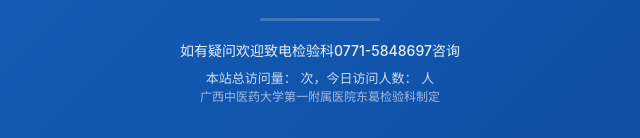
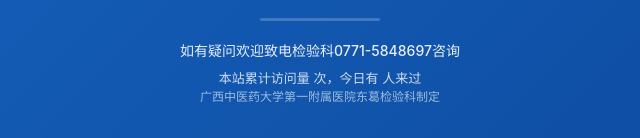
Before and after one commit to yunshan713/lab-service, a plain HTML site: page index.html in a window 1280 px wide. Shown: the part 794-932 px from the top of the page, 320-960 px from the left. Drawn offline with Linux system fonts and the light colour scheme; some packages are replaced by stand-ins of ours; a script that the page names is missing.

Commit message:
Update index.html

```diff
--- a/index.html
+++ b/index.html
@@ -491,7 +491,7 @@
                 <div class="contact-info">如有疑问欢迎致电检验科0771-5848697咨询</div>
 <!-- 不蒜子统计 - 总浏览次数 -->
 <script async src="//busuanzi.ibruce.info/busuanzi/2.3/busuanzi.pure.mini.js"></script>
-<span id="busuanzi_container_site_pv">本站总访问量：<span id="busuanzi_value_site_pv"></span> 次</span>，<span id="busuanzi_container_site_uv">今日访问人数：<span id="busuanzi_value_site_uv"></span> 人</span>
+<span id="busuanzi_container_site_pv">本站累计访问量<span id="busuanzi_value_site_pv"></span> 次</span>，<span id="busuanzi_container_site_uv">今日有<span id="busuanzi_value_site_uv"></span> 人来过</span>
 <div class="department-info">广西中医药大学第一附属医院东葛检验科制定</div>
             </div>
         </footer>
```
